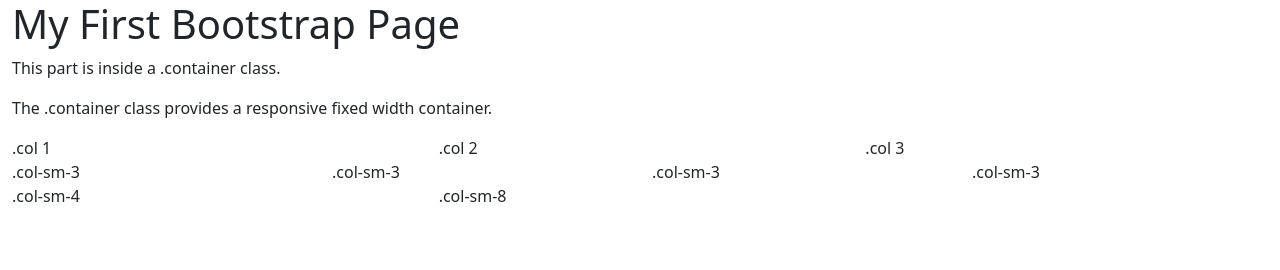
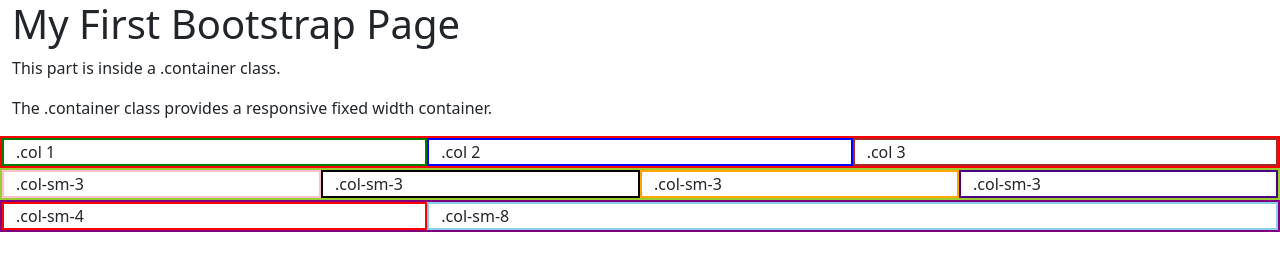
Before and after one commit to Ibnballo1/bootstrap-tutorial, a plain HTML site: page index.html in a window 1280 px wide. Drawn offline with nearby package versions, Linux system fonts and the light colour scheme.

Commit message:
Add inline styles

```diff
--- a/index.html
+++ b/index.html
@@ -16,24 +16,24 @@
 
         <!-- Bootstrap Grid -->
         <!-- 3 Columns of the same width -->
-        <div class="row">
-            <div class="col">.col 1</div>
-            <div class="col">.col 2</div>
-            <div class="col">.col 3</div>
+        <div class="row" style="border: 2px solid red;">
+            <div class="col" style="border: 2px solid green;">.col 1</div>
+            <div class="col" style="border: 2px solid blue;">.col 2</div>
+            <div class="col" style="border: 2px solid brown;">.col 3</div>
         </div>
 
         <!-- 4 columns (25% width each) for small screen size -->
-        <div class="row">
-            <div class="col-sm-3">.col-sm-3</div>
-            <div class="col-sm-3">.col-sm-3</div>
-            <div class="col-sm-3">.col-sm-3</div>
-            <div class="col-sm-3">.col-sm-3</div>
+        <div class="row" style="border: 2px solid yellowgreen;">
+            <div class="col-sm-3" style="border: 2px solid pink;">.col-sm-3</div>
+            <div class="col-sm-3" style="border: 2px solid black;">.col-sm-3</div>
+            <div class="col-sm-3" style="border: 2px solid orange;">.col-sm-3</div>
+            <div class="col-sm-3" style="border: 2px solid indigo;">.col-sm-3</div>
         </div>
 
         <!-- Different column size -->
-        <div class="row">
-            <div class="col-sm-4">.col-sm-4</div>
-            <div class="col-sm-8">.col-sm-8</div>
+        <div class="row" style="border: 2px solid purple;">
+            <div class="col-sm-4" style="border: 2px solid red;">.col-sm-4</div>
+            <div class="col-sm-8" style="border: 2px solid skyblue;">.col-sm-8</div>
         </div>
 
 
```
